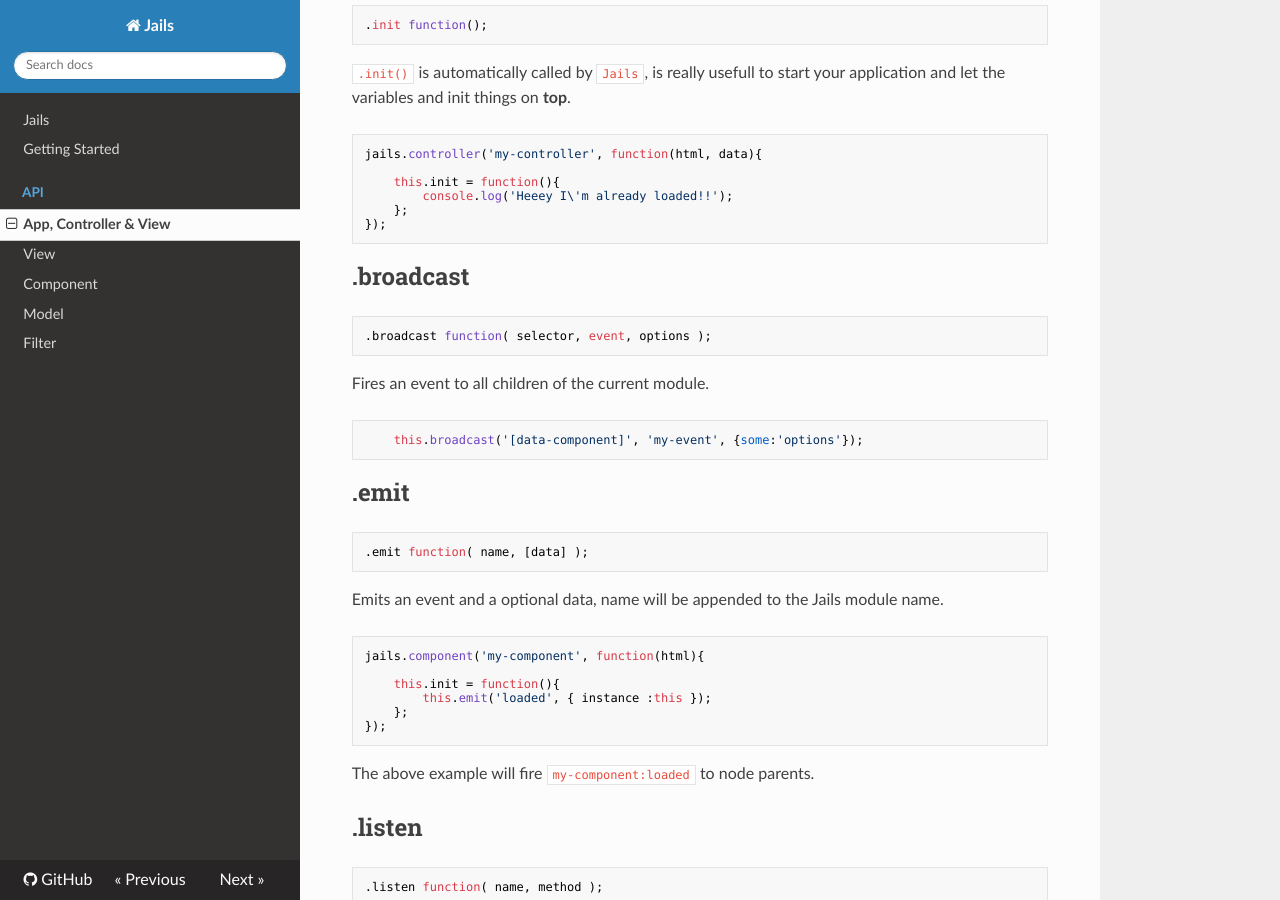
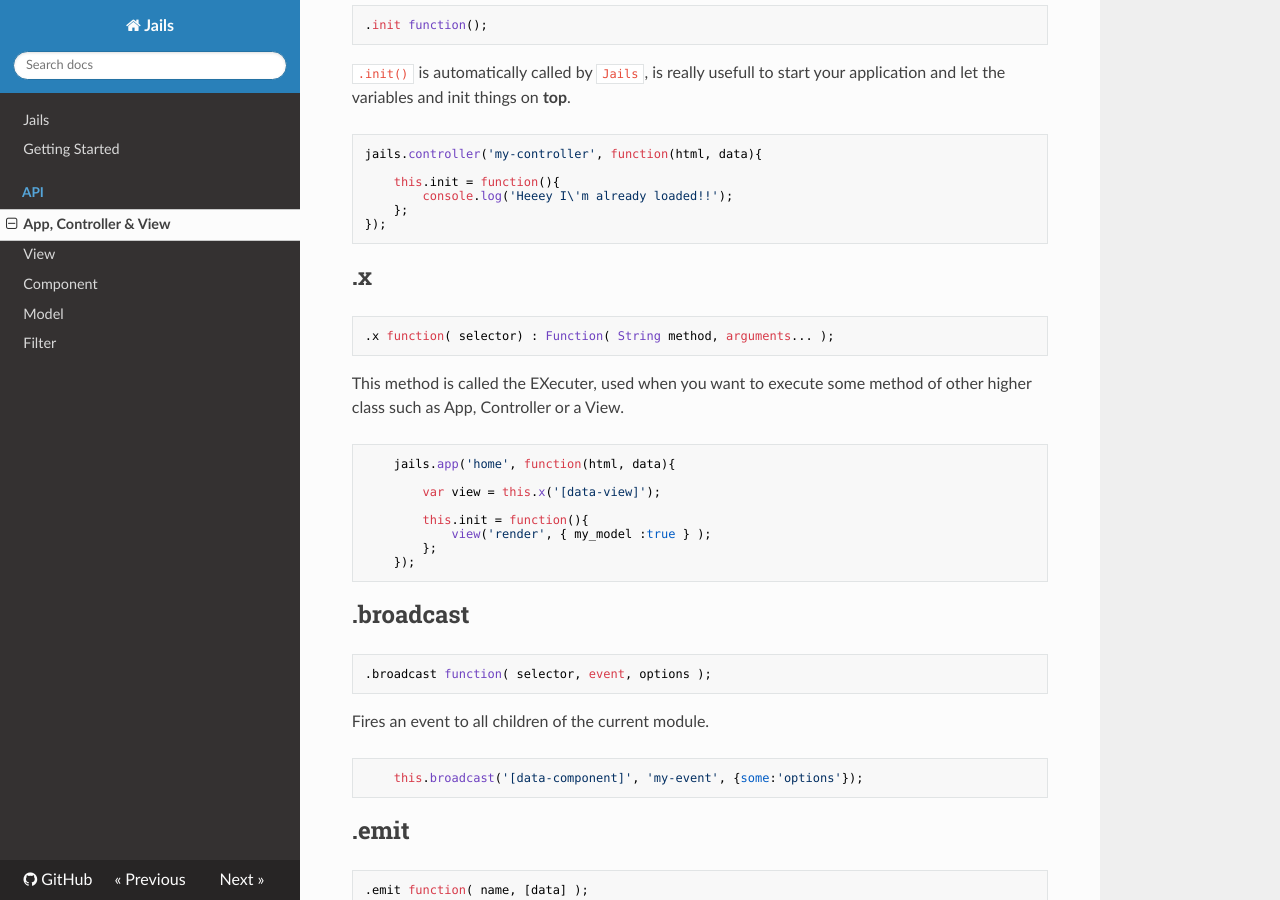
Before and after one commit to jails-org/Jails, an MkDocs documentation site: the page built from documentation/docs/app-controller-view.md, in a window 1280 px wide and 900 px high, scrolled down 513 px. Built offline with MkDocs 1.6.1, drawn with Linux system fonts in a browser that asks for light colours; nearby versions of some CDN libraries; old or Windows-style settings are respelled for this version of MkDocs.

Commit message:
Adding EXecuter to documentation

````diff
--- a/documentation/docs/app-controller-view.md
+++ b/documentation/docs/app-controller-view.md
@@ -32,6 +32,22 @@ jails.controller('my-controller', function(html, data){
         console.log('Heeey I\'m already loaded!!');
     };
 });
+```
+
+## .x
+    .x function( selector) : Function( String method, arguments... );
+This method is called the EXecuter, used when you want to execute some method of other higher class
+such as App, Controller or a View.
+
+```js
+    jails.app('home', function(html, data){
+
+        var view = this.x('[data-view]');
+
+        this.init = function(){
+            view('render', { my_model :true } );
+        };
+    });
 ```
 
 ## .broadcast
````
